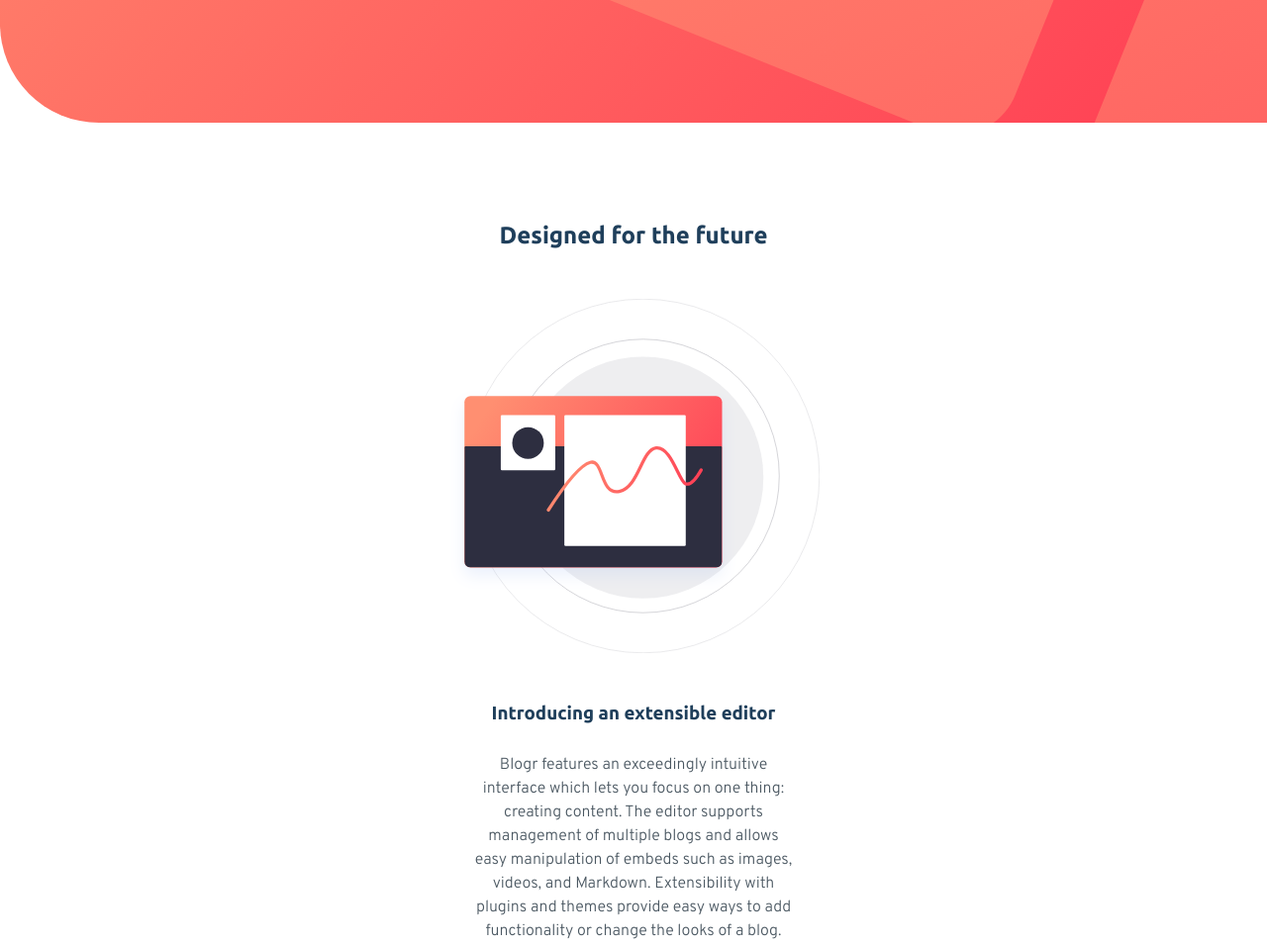
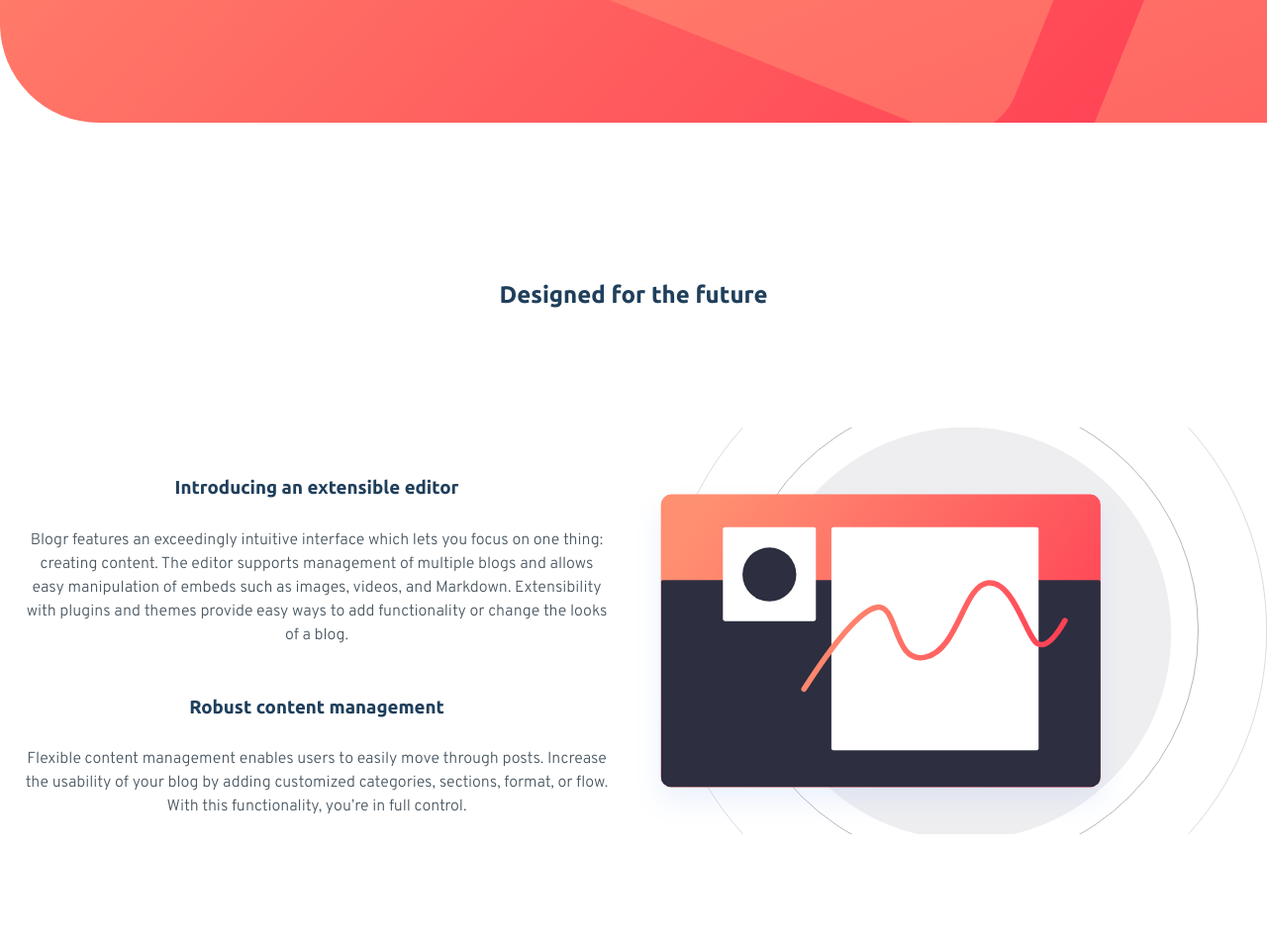
Before and after one commit to SergioCzP/blogr-front, a website: page index.html in a window 1280 px wide. Shown: the part 480-1436 px from the top of the page at 99% size. Drawn offline with Linux system fonts and the light colour scheme.

Commit message:
design medium done

```diff
--- a/src/scss/design/_design.scss
+++ b/src/scss/design/_design.scss
@@ -6,24 +6,56 @@
   margin: 0 auto;
   padding: 10rem 0 5rem;
 
+  @include m.medium {
+    max-width: 144rem;
+    padding: 16rem 0 10rem;
+    overflow-x: hidden;
+  }
+
   &__heading {
     margin: 0 0 5rem;
     text-align: center;
+
+    @include m.medium {
+      margin: 0;
+    }
   }
 
   &__flex {
     display: flex;
     flex-direction: column-reverse;
+
+    @include m.medium {
+      display: grid;
+      grid-template-columns: repeat(2, 1fr);
+      padding: 12rem 0 10rem;
+    }
   }
 
   &__content {
     padding: 0 2.5rem;
+
+    @include m.medium {
+      width: 100%;
+    }
+  }
+
+  &__hero {
+    @include m.medium {
+      position: relative;
+      width: 100%;
+    }
   }
 
   &__img {
     width: 100%;
     height: 100%;
     object-fit: cover;
+
+    @include m.medium {
+      position: absolute;
+      object-position: left;
+    }
   }
 
   &__title {
```
Also changed, not shown: build/css/app.css, 1 other file.
